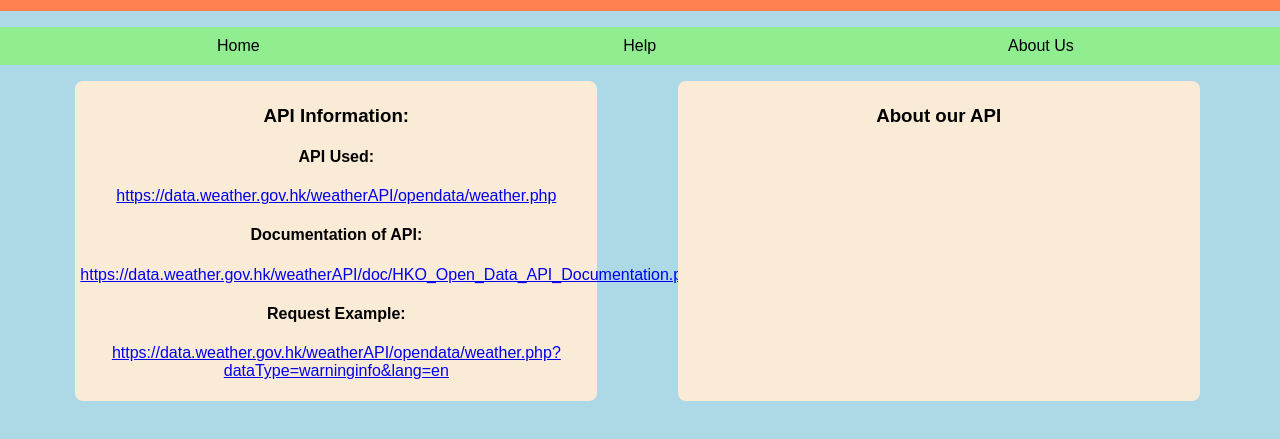
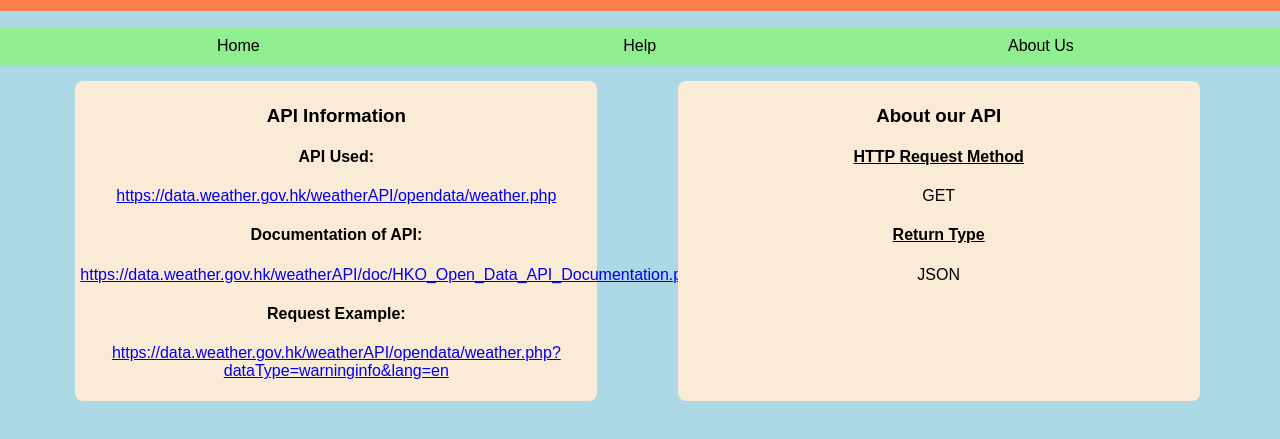
Before and after one commit to INST377-UMD/inst377-group-project-brendanconners, a plain HTML site: page helppage.html in a window 1280 px wide. Shown: the part 89-528 px from the top of the page. Drawn offline with Linux system fonts and the light colour scheme.

Commit message:
created functions page for our API

```diff
--- a/helppage.html
+++ b/helppage.html
@@ -80,7 +80,7 @@
             <div class = 'container'>
                 <div>
                     <h3>
-                        API Information:
+                        API Information
                     </h3>
                     <h4>API Used: </h4>
                     <p><a href="https://data.weather.gov.hk/weatherAPI/opendata/weather.php" title="API Used" >https://data.weather.gov.hk/weatherAPI/opendata/weather.php</a></p>
@@ -93,6 +93,11 @@
                     <h3>
                         About our API
                     </h3>
+                    <h4><u>HTTP Request Method</u></h4>
+                    <p>GET</p>
+                    <h4><u>Return Type</u></h4>
+                    <p>JSON</p>
+
                 </div>
 
             </div>
```
Also changed, not shown: HKOFunctions.js (added).
